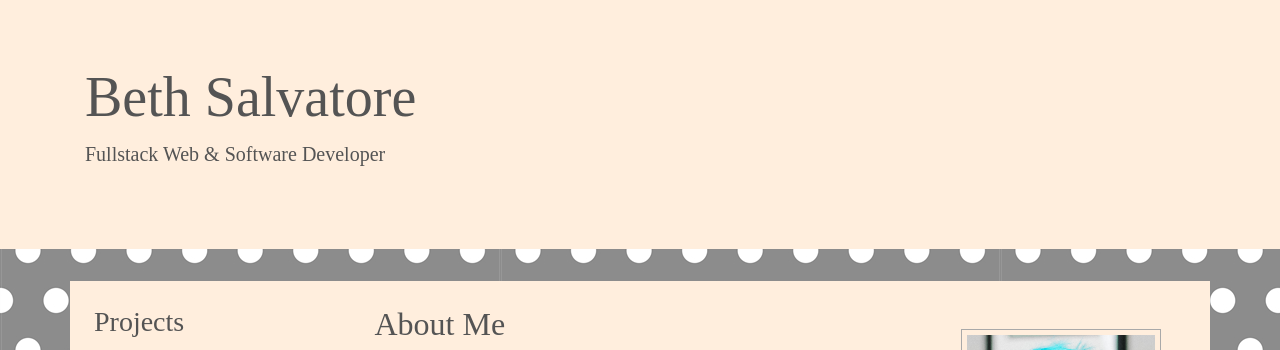
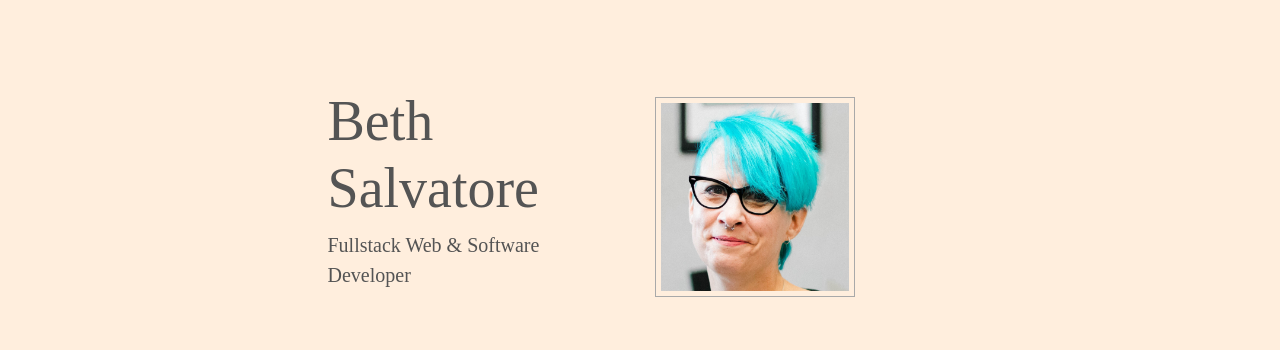
Before and after one commit to BJSalvatore/portfolio, a PHP site: page / in a window 1280 px wide. Shown: the top 350 px of the page. Run offline with PHP 8.4, Linux system fonts and the light colour scheme; some libraries are stand-ins or nearby versions.

Commit message:
adds photos and changes to About Me

```diff
--- a/app/css/main.css
+++ b/app/css/main.css
@@ -7,7 +7,7 @@ li{
 	color: #545454;
 }
 
-#udemy .container{
+.container{
   max-width: 600px;
 }
 
--- a/app/index.html
+++ b/app/index.html
@@ -23,9 +23,15 @@ li{
 }
 
 .my-flex-box{
-  width: 100%;
+  max-width: 100%;
   height: auto;
   padding: 20px;
+}
+
+.panel {
+	width: 820px;
+	float: left;
+	margin-top: 280px;
 }
 
 .counter-item{
@@ -47,12 +53,17 @@ li{
 
 
 <body background="images/graydots.jpg">
-	<div class="jumbotron jumbotron-fluid" style="background-color:#ffeedd; color: #545454; font-family: 'Montserrat;'">
-	  <div class="container">
+<div class="jumbotron jumbotron-fluid" style="background-color:#ffeedd; color: #545454; font-family: 'Montserrat;'">
+	  <div class="row mt-4">
+			<div class="col-md-3 offset-md-3">
 	    <h1 class="display-4">Beth Salvatore</h1>
 	    <p class="lead">Fullstack Web & Software Developer</p>
-	  </div>
+	  	</div>
+			<div class="col-md-3 float-left photo d-flex">
+			<img src="images/Beth_3.jpg" class="mt-0 align-self-center" style="width:200px; height: auto;"/>
 	</div>
+	</div>
+</div>
 
 <div class="container mx-auto p-4" style="background-color:#ffeedd; min-height:400px; ">
 	<div class="row">
@@ -84,29 +95,9 @@ li{
 					</ul>
 				</div>
 			</div>
-		</div>
-		<div class="col-lg-6">
-			<div class="main">
-				<h2 style="color: #545454; font-family: 'Montserrat;'">About Me</h2>
-				<p style="font-size: 14px; color: #545454;"> As a new Web and Software Developer, I am excited to be living in the Lexington area with it's flourishing tech hub and supportive tech community! I have lived in Lexington, KY, for the last year but grew up and have lived most of my life in Minnesota. I am excited about starting a new career in software development, especially full stack web development.</br></br>
-
-				I have just completed a 12-week intensive full stack Web Developer Bootcamp at Awesome Inc., here in Lexington. JavaScript, HTML, CSS, Bootstrap, Laravel, Node.js and Vue.js are some of the front-end skills I have acquired; and, PHP and PostgreSQL are some of the back-end skills. I have also learned version control through GitHub and how to use Ubuntu, as my operating system.</br></br>
-
-				Previous to Web Developer Bootcamp, I received an AAS in Computer Programming, from Minnesota State Community & Technical College, in Fergus Falls, MN. My education through MState included the study of various coding languages, software design, information flow and processing. Java, C++, Python, and COBOL were the languages I learned. My experience with databases consists of PostgreSQL, through Awesome Inc., and MySQL and Microsoft Access, through MState.</br></br>
-
-				I am looking forward to starting my career in web and software development and I come with some great references! Please feel free to contact me through the LinkedIn link or email link below. I have also provided a link to my resume, my GitHub repositories and to a few of my projects. Most of the projects in my portfolio are works-in-progress and are updated on a day-to-day basis.</p>
-			</div>
-		</div>
-		<div class="col-lg-3">
-			<div class="photo d-flex flex-column">
-				<img src="images/Beth_3.jpg" class="mt-4 ml-2 mr-2 align-self-center" style="width:200px; height: auto;"/>
-				<img src="images/Beth_2.png" class="mt-2 mb-4 align-self-center" style="width:200px; height: auto;"/>
-			</div>
-		</div>
-
-		<div id="udemy" class="container">
 			<div class="panel d-flex flex-column panel-default border border-secondary ml-4 mr-4">
 				<div class="panel-body p-3" style="height: auto;">
+					<div id="udemy" class="container m-0">
 					<h3 style="color: #545454; font-family: 'Montserrat;'">Udemy Course Progress</h3>
 						<div class="d-flex flex-row flex-wrap justify-content-start my-flex-box">
 							<div class="col-md-5">
@@ -126,11 +117,11 @@ li{
 											<div class="progress-bar" role="progressbar" style="width: 48%;" aria-valuenow="48%" aria-valuemin="0" aria-valuemax="100">48%</div>
 										</div>
 										<hr>
-									<li>C# Intermediate: Classes Interfaces and OOP, Mosh Hamedani</li>
+									<!-- <li>C# Intermediate: Classes Interfaces and OOP, Mosh Hamedani</li>
 										<div class="progress mb-2">
 											<div class="progress-bar" role="progressbar" style="width: 0%;" aria-valuenow="0%" aria-valuemin="0" aria-valuemax="100">0%</div>
 										</div>
-										<hr>
+										<hr> -->
 									<li>Introduction to Modern Programming with PHP, Trevor Sawler</li>
 										<div class="progress mb-2">
 											<div class="progress-bar" role="progressbar" style="width: 25%;" aria-valuenow="25%" aria-valuemin="0" aria-valuemax="100">25%</div>
@@ -176,7 +167,31 @@ li{
 					</div> <!-- end panel-body -->
 				</div> <!-- end panel -->
 			</div> <!--end container -->
+		</div>
+		<div class="col-lg-6">
+			<div class="main">
+				<h2 style="color: #545454; font-family: 'Montserrat;'">About Me</h2>
+				<p style="font-size: 14px; color: #545454;">As a new Web and Software Developer, I am excited about starting a new career in software development! I was raised in a small North Dakota town, along the Red River, between North Dakota and Minnesota, and have lived most of my life in Minnesota. I have also lived in Pasadena, CA, Minneapolis, MN, Fargo, ND and Lexington, KY. I have two adult sons. I enjoy my pets, knitting, reading, going to concerts, operating steam engines and playing bagpipes when I am not coding.</br></br>
 
+				I have successflully completed a 12-week intensive full stack Web Developer Bootcamp at Awesome Inc., in Lexington, KY. JavaScript, HTML, CSS, Bootstrap, Laravel, Node.js and Vue.js are some of the front-end skills I have acquired; and, PHP and PostgreSQL are some of the back-end skills. I have also learned version control through GitHub and how to use Ubuntu, as my operating system. I am currently working on a website using a LAMP stack.</br></br>
+
+				Previous to Web Developer Bootcamp, I received an AAS in Computer Programming, from Minnesota State Community & Technical College, in Fergus Falls, MN. My education through MState included the study of various coding languages, software design, information flow and processing. Java, C++, Python, and COBOL were the languages I learned. My experience with databases consists of PostgreSQL, through Awesome Inc., and MySQL and Microsoft Access, through MState.</br></br>
+
+				I am looking forward to starting my career in web and software development and I come with some great references and excellent communication skills! Please feel free to contact me through the LinkedIn link or email link below. I have also provided a link to my resume, my GitHub repositories and to a few of my projects. Most of the projects in my portfolio are works-in-progress and are updated on a day-to-day basis.e great references! Please feel free to contact me through the LinkedIn link or email link below. I have also provided a link to my resume, my GitHub repositories and to a few of my projects. Most of the projects in my portfolio are works-in-progress and are updated on a day-to-day basis.</p>
+			</div>
+		</div>
+		<div class="col-lg-3">
+			<div class="photo d-flex flex-column float-right">
+				<img src="images/Beth_2.png" class="mt-4 align-self-center" style="width:200px; height: auto;"/>
+				<img src="images/Boys3.jpg" class="mt-2 ml-2 mr-2 align-self-center" style="width:200px; height: auto;"/>
+				<img src="images/Avery.jpg" class="mt-2 align-self-center" style="width:200px; height: auto;"/>
+				<img src="images/Ellie.jpg" class="mt-2 align-self-center" style="width:200px; height: auto;"/>
+				<img src="images/Piccolo.jpg" class="mt-2 ml-2 mr-2 align-self-center" style="width:200px; height: auto;"/>
+				<img src="images/bagpipes.jpg" class="mt-2 ml-2 mr-2 align-self-center" style="width:200px; height: auto;"/>
+			</div>
+		</div>
+	</div>
+</div>
 	<div class="footer d-flex justify-content-center" style="width: 100%">
 		<div class="text-center mt-0">
 			<a href="https://github.com/demoncowgirl"><i class="fab fa-github-square fa-3x pr-3 pl-3 pt-3 pb-1" style="color: #545454"></i></a>
@@ -196,7 +211,7 @@ li{
 		</div>
 	</div>
 	<!-- <div id="CounterVisitor"></div> -->
-</div>
+<!-- </div> -->
 <script src="main.js"></script>
 </body>
 </html>
```
Also changed, not shown: dist/index.html (+42 -31 lines), app/images/Avery.jpg (added), app/images/Boys3.jpg (added), app/images/bagpipes.jpg (added), dist/images/Avery.jpg (added), dist/images/Boys3.jpg (added), dist/images/bagpipes.jpg (added), 1 other file.
